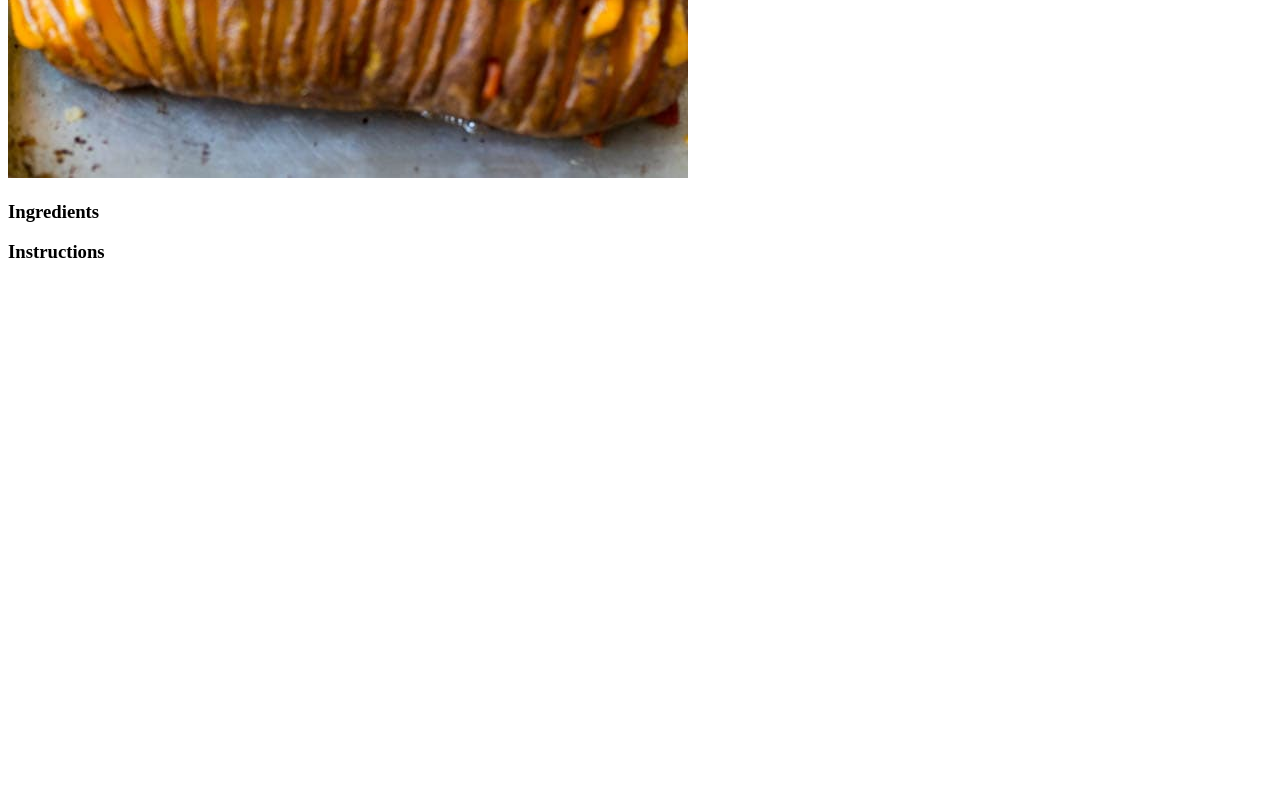
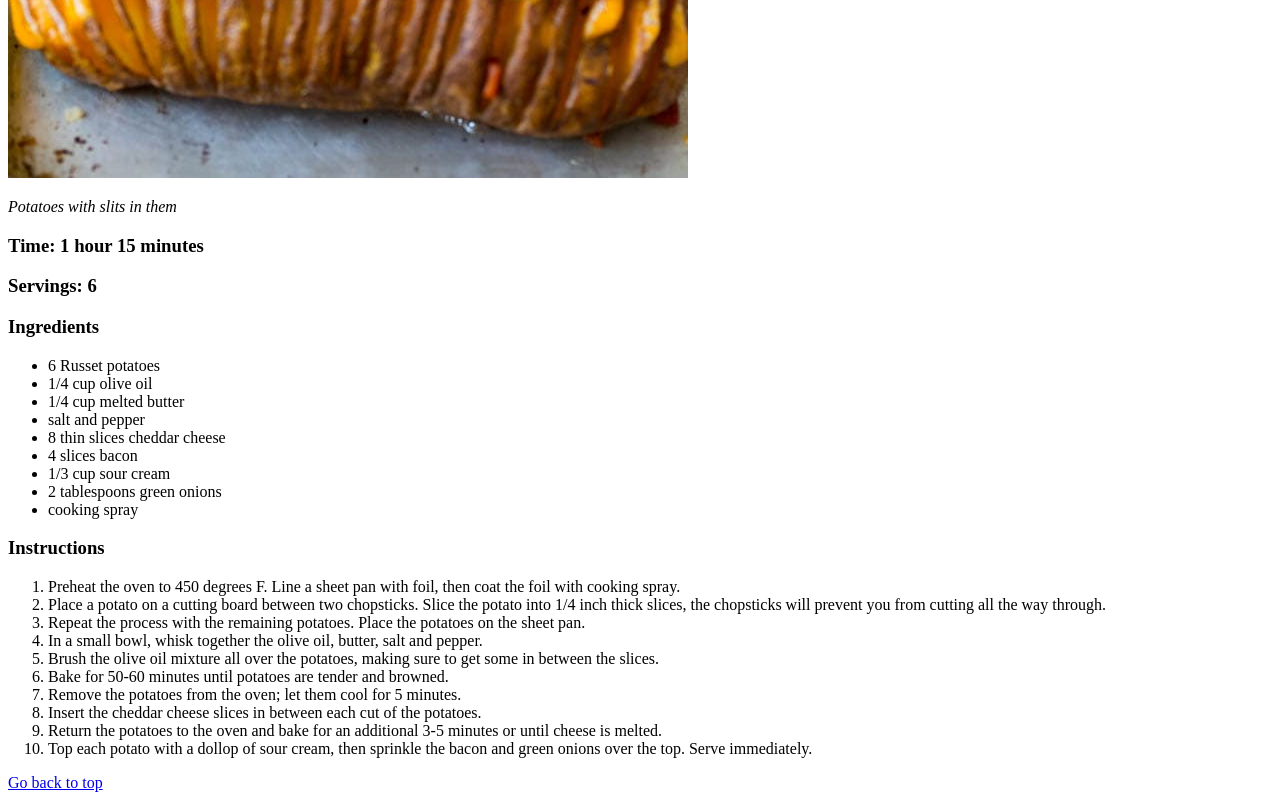
Before and after one commit to Pranteloupe/Recipe-Website, a plain HTML site: page recipes/hasselback.html in a window 1280 px wide. Shown: the part 922-1722 px from the top of the page. Before the commit the page ends 1204 px from the top, so only its background shows below. Drawn offline with Linux system fonts and the light colour scheme.

Commit message:
Updated hasselback.html with its recipe

```diff
--- a/recipes/hasselback.html
+++ b/recipes/hasselback.html
@@ -5,12 +5,43 @@
         <meta charset="UTF-8">
     </head>
     <body>
-        <h1>Hasselback Potatoes</h1>
+        <h1 id="header">Hasselback Potatoes</h1>
 
         <img src="../images/hasselback-potatoes-4.jpeg" alt="Hasselback Potatoes">
+        <p><em>Potatoes with slits in them</em></p>
+
+        <h3>Time: 1 hour 15 minutes</h3>
+
+        <h3>Servings: 6</h3>
 
         <h3>Ingredients</h3>
+        <ul>
+            <li>6 Russet potatoes</li>
+            <li>1/4 cup olive oil</li>
+            <li>1/4 cup melted butter</li>
+            <li>salt and pepper</li>
+            <li>8 thin slices cheddar cheese</li>
+            <li>4 slices bacon</li>
+            <li>1/3 cup sour cream</li>
+            <li>2 tablespoons green onions</li>
+            <li>cooking spray</li>
+        </ul>
 
         <h3>Instructions</h3>
+        <ol>
+            <li>Preheat the oven to 450 degrees F. Line a sheet pan with foil, then coat the foil with cooking spray.</li>
+            <li>Place a potato on a cutting board between two chopsticks. Slice the potato into 1/4 inch thick slices,
+                the chopsticks will prevent you from cutting all the way through.</li>
+            <li>Repeat the process with the remaining potatoes. Place the potatoes on the sheet pan.</li>
+            <li>In a small bowl, whisk together the olive oil, butter, salt and pepper.</li>
+            <li>Brush the olive oil mixture all over the potatoes, making sure to get some in between the slices.</li>
+            <li>Bake for 50-60 minutes until potatoes are tender and browned.</li>
+            <li>Remove the potatoes from the oven; let them cool for 5 minutes.</li>
+            <li>Insert the cheddar cheese slices in between each cut of the potatoes.</li>
+            <li>Return the potatoes to the oven and bake for an additional 3-5 minutes or until cheese is melted.</li>
+            <li>Top each potato with a dollop of sour cream, then sprinkle the bacon and green onions over the top. Serve immediately.</li>
+        </ol>
+
+        <a href="#header">Go back to top</a>
     </body>
 </html>
```
